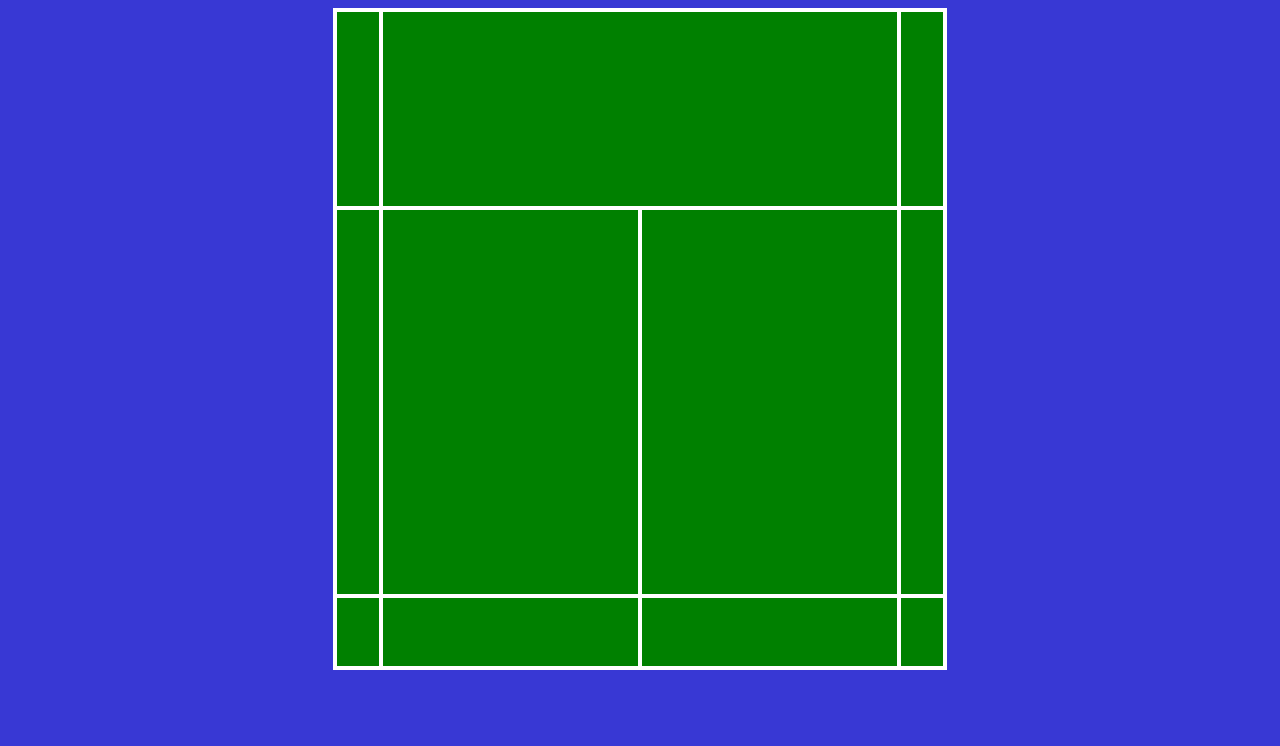
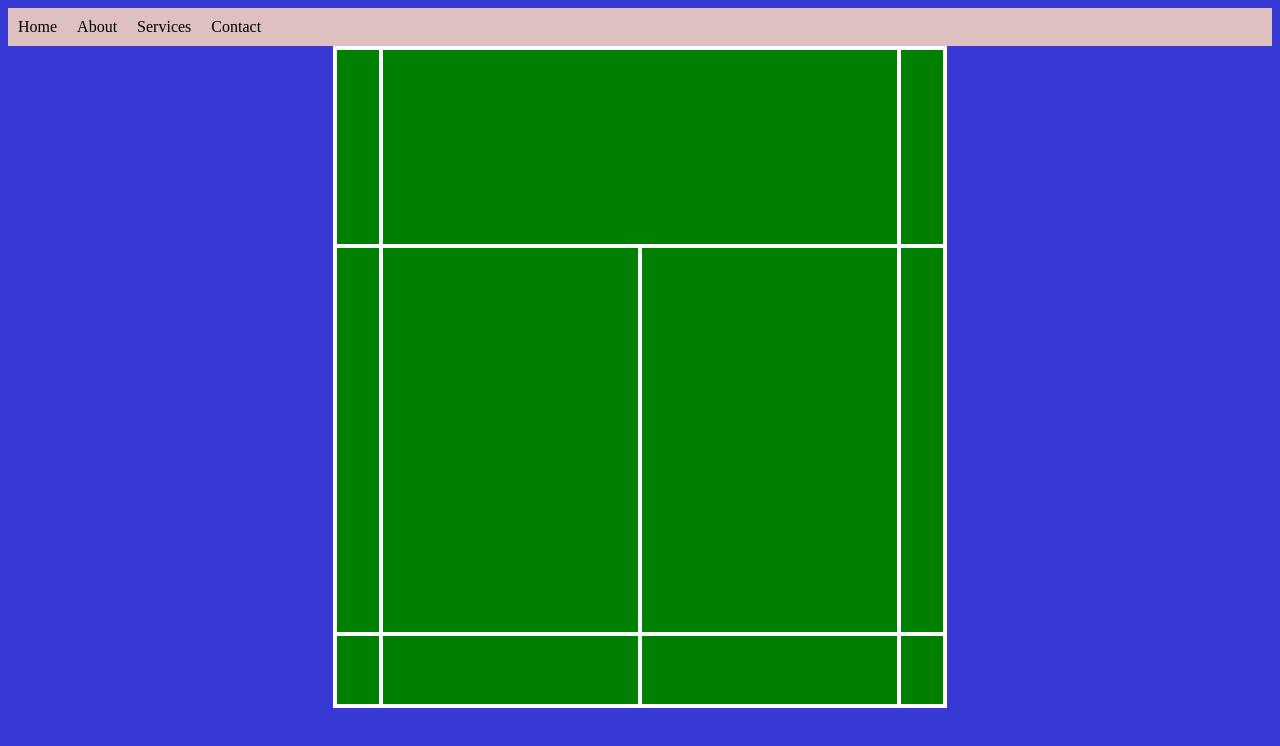
Before and after one commit to zhianli/badmintonFootworkPractice, a plain HTML site: page index.html in a window 1280 px wide. Drawn offline with Linux system fonts and the light colour scheme.

Commit message:
added nav

```diff
--- a/index.html
+++ b/index.html
@@ -3,10 +3,19 @@
 <head>
     <meta charset="UTF-8">
     <meta name="viewport" content="width=device-width, initial-scale=1.0">
-    <title>Your Page Title</title>
+    <title>Badminton Footwork Practice</title>
     <link rel="stylesheet" type="text/css" href="styles.css">
 </head>
 <body>
+    <!-- Navigation bar placeholder -->
+    <nav>
+        <ul>
+            <li><a href="#">Home</a></li>
+            <li><a href="#">About</a></li>
+            <li><a href="#">Services</a></li>
+            <li><a href="#">Contact</a></li>
+        </ul>
+    </nav>
     <div class="grid-container">
         <div class="grid-item"></div>
         <div class="grid-item"></div>
--- a/styles.css
+++ b/styles.css
@@ -1,5 +1,34 @@
 body {
     background-color: rgb(56, 56, 212);
+}
+
+/* CSS for the navigation bar */
+nav {
+    display: flex; /* Display navigation items in the same line */
+    background-color: rgb(223, 192, 192);
+    padding: 10px; /* Add some padding for spacing */
+}
+
+/* Style for navigation links */
+nav ul {
+    list-style: none; /* Remove bullet points from the list */
+    display: flex; /* Display list items in a row */
+    margin: 0;
+    padding: 0;
+}
+
+nav li {
+    margin-right: 20px; /* Add some margin between navigation items */
+}
+
+nav a {
+    text-decoration: none; /* Remove underlines from links */
+    color: black; /* Set link color */
+}
+
+/* Style for navigation link hover effect */
+nav a:hover {
+    color: #3498db; /* Change link color on hover */
 }
 
 .grid-container {
```
